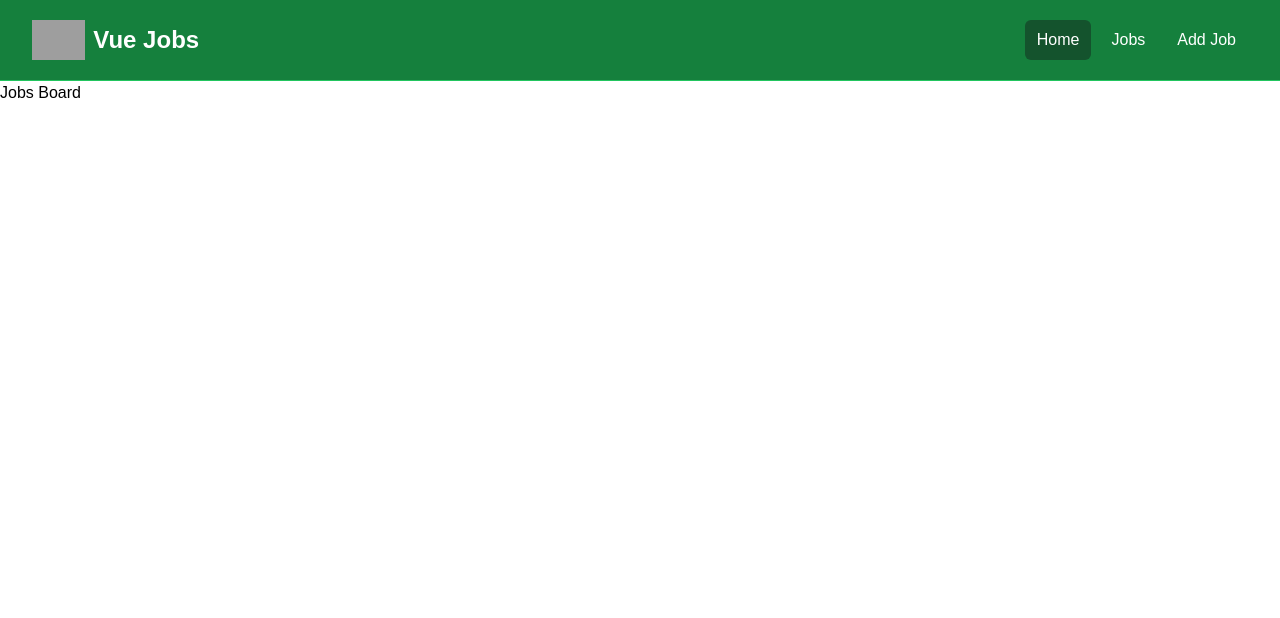
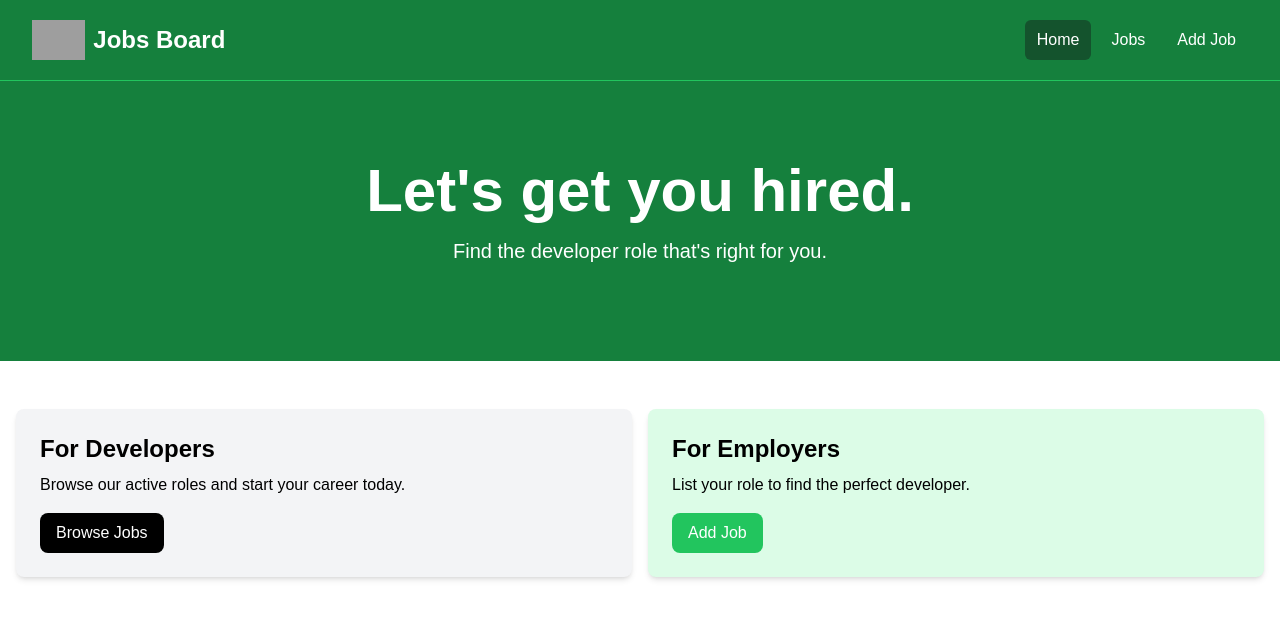
Before and after one commit to connorhanks/DevJobs-Developer-Jobs-Board, a Vue app: page / in a window 1280 px wide. Shown: the top 618 px of the page. Built offline with nearby package versions, Linux system fonts and the light colour scheme; grey boxes are pictures that could not be loaded.

Commit message:
add hero, home cards

```diff
--- a/src/App.vue
+++ b/src/App.vue
@@ -1,11 +1,16 @@
 <script setup>
 import Navbar from "@/components/Navbar.vue";
+import Hero from "@/components/Hero.vue";
+import HomeCards from "@/components/HomeCards.vue";
 </script>
 
 <template>
   <Navbar />
-
-  <h1>Jobs Board</h1>
+  <Hero
+    title="Let's get you hired."
+    subtitle="Find the developer role that's right for you."
+  />
+  <HomeCards />
 </template>
 
 <style></style>
--- /dev/null
+++ b/src/components/Card.vue
@@ -0,0 +1,17 @@
+<script setup>
+import { defineProps } from "vue";
+
+defineProps({
+  backgroundColour: {
+    type: String,
+    default: "bg-gray-100",
+  },
+});
+</script>
+
+<template>
+  <div :class="`${backgroundColour} p-6 rounded-lg shadow-md`">
+    <!-- Output wrapped content using slot -->
+    <slot></slot>
+  </div>
+</template>
--- /dev/null
+++ b/src/components/Hero.vue
@@ -0,0 +1,36 @@
+<script setup>
+import { defineProps } from "vue";
+
+// Setting up hero to allow for props
+defineProps({
+  title: {
+    type: String,
+    // If no props passed, default to below
+    default: "Let's get you hired.",
+  },
+  subtitle: {
+    type: String,
+    // If no props passed, default to below
+    default: "Find the developer role that's right for you.",
+  },
+});
+</script>
+
+<template>
+  <section class="bg-green-700 py-20 mb-4">
+    <div
+      class="max-w-7xl mx-auto px-4 sm:px-6 lg:px-8 flex flex-col items-center"
+    >
+      <div class="text-center">
+        <h1 class="text-4xl font-extrabold text-white sm:text-5xl md:text-6xl">
+          {{ title }}
+        </h1>
+        <p class="my-4 text-xl text-white">
+          {{ subtitle }}
+        </p>
+      </div>
+    </div>
+  </section>
+</template>
+
+<style></style>
--- /dev/null
+++ b/src/components/HomeCards.vue
@@ -0,0 +1,34 @@
+<script setup>
+import Card from "@/components/Card.vue";
+</script>
+
+<template>
+  <section class="py-4">
+    <div class="container-xl lg:container m-auto">
+      <div class="grid grid-cols-1 md:grid-cols-2 gap-4 p-4 rounded-lg">
+        <Card>
+          <h2 class="text-2xl font-bold">For Developers</h2>
+          <p class="mt-2 mb-4">
+            Browse our active roles and start your career today.
+          </p>
+          <a
+            href="jobs.html"
+            class="inline-block bg-black text-white rounded-lg px-4 py-2 hover:bg-gray-700"
+          >
+            Browse Jobs
+          </a>
+        </Card>
+        <Card backgroundColour="bg-green-100">
+          <h2 class="text-2xl font-bold">For Employers</h2>
+          <p class="mt-2 mb-4">List your role to find the perfect developer.</p>
+          <a
+            href="add-job.html"
+            class="inline-block bg-green-500 text-white rounded-lg px-4 py-2 hover:bg-green-600"
+          >
+            Add Job
+          </a>
+        </Card>
+      </div>
+    </div>
+  </section>
+</template>
--- a/src/components/Navbar.vue
+++ b/src/components/Navbar.vue
@@ -11,9 +11,9 @@
         >
           <!-- Logo -->
           <a class="flex flex-shrink-0 items-center mr-4" href="index.html">
-            <img class="h-10 w-auto" :src="logo" alt="Vue Jobs" />
+            <img class="h-10 w-auto" :src="logo" alt="Jobs Board" />
             <span class="hidden md:block text-white text-2xl font-bold ml-2"
-              >Vue Jobs</span
+              >Jobs Board</span
             >
           </a>
           <div class="md:ml-auto">
```
